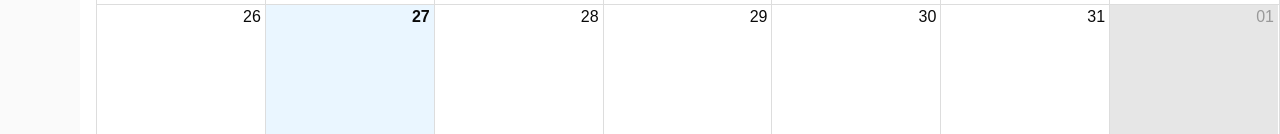
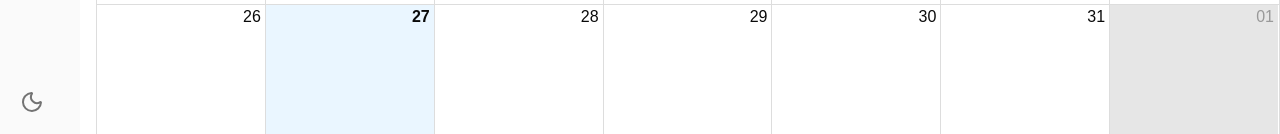
Before and after one commit to sruthy-j-mallya/mind-boop, a React (Vite) app: page / in a window 1280 px wide. Shown: the part 666-800 px from the top of the page. Built offline with nearby package versions, Linux system fonts and the light colour scheme.

Commit message:
Moved ThemeToggle to the Sidebar Footer

```diff
--- a/src/components/AppSidebar.tsx
+++ b/src/components/AppSidebar.tsx
@@ -1,12 +1,14 @@
 import {
   Sidebar,
   SidebarContent,
+  SidebarFooter,
   SidebarHeader,
 } from "@/components/ui/Sidebar";
 
 import { Avatar, AvatarFallback, AvatarImage } from "@/components/ui/Avatar";
 import Button from "./ui/Button";
 import { CalendarDays, Inbox } from "lucide-react";
+import ThemeToggle from "./ThemeToggle";
 
 const AppSidebar = () => (
   <Sidebar collapsible="none">
@@ -18,12 +20,15 @@ const AppSidebar = () => (
     </SidebarHeader>
     <SidebarContent className="flex flex-col items-center gap-2">
       <Button className="size-12" type="button" variant="ghost">
-        <CalendarDays className="size-8" strokeWidth={1.5} />
+        <CalendarDays className="size-6" strokeWidth={1.5} />
       </Button>
       <Button className="size-12" type="button" variant="ghost">
-        <Inbox className="size-8" strokeWidth={1.5} />
+        <Inbox className="size-6" strokeWidth={1.5} />
       </Button>
     </SidebarContent>
+    <SidebarFooter>
+      <ThemeToggle />
+    </SidebarFooter>
   </Sidebar>
 );
 
--- a/src/components/ThemeToggle.tsx
+++ b/src/components/ThemeToggle.tsx
@@ -22,12 +22,11 @@ const ThemeToggle = () => {
     <Button
       type="button"
       variant="ghost"
-      size="icon-sm"
       onClick={() => setIsDarkMode((value) => !value)}
       aria-label={isDarkMode ? "Switch to light mode" : "Switch to dark mode"}
-      className="text-muted-foreground hover:text-foreground"
+      className="text-muted-foreground hover:text-foreground size-12"
     >
-      {isDarkMode ? <Sun /> : <Moon />}
+      {isDarkMode ? <Sun className="size-6" /> : <Moon className="size-6" />}
     </Button>
   );
 };
```
